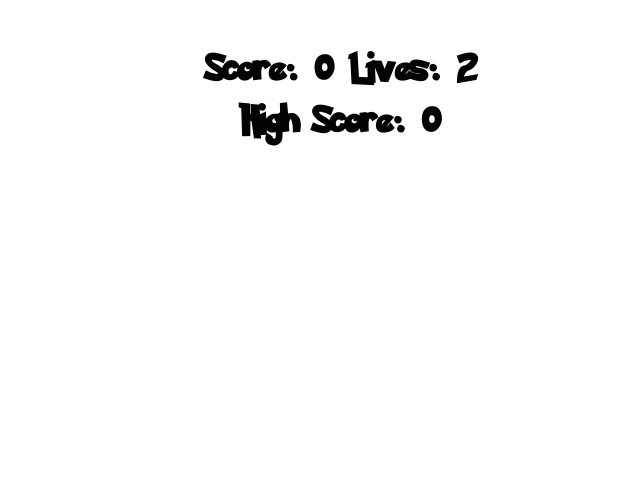
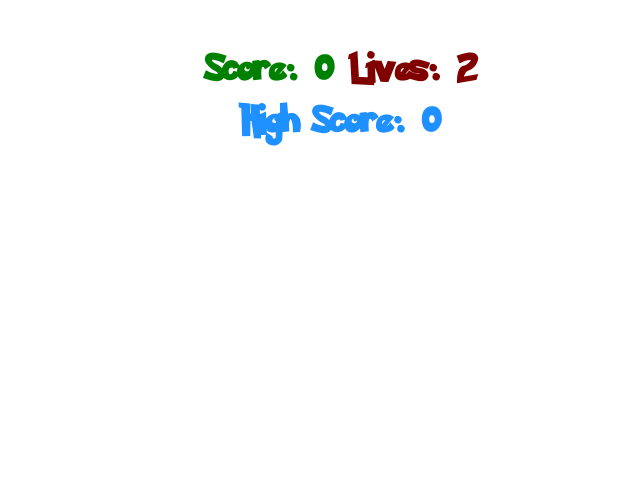
Before and after one commit to jcruzcode/whosThatPokemon, a plain HTML site: page main.html in a window 1280 px wide. Shown: the part 110-587 px from the top of the page, without its empty margins (320-960 px from the left). Drawn offline with Linux system fonts and the light colour scheme; no server answers.

Commit message:
Updated color of text and buttons

```diff
--- a/css/style.css
+++ b/css/style.css
@@ -225,10 +225,21 @@ h3 {
   font-size: 2.5rem;
 }
 
+#score {
+  color: green;
+}
+
+#outs {
+  color: maroon;
+}
+
+#high {
+  color: dodgerblue;
+}
 .but, button {
   border: 0px solid;
   border-radius: 25px;
-  background: transparent;
+  background: goldenrod;
   outline: 1px solid;
   color: black;
   outline-color: black;
```
